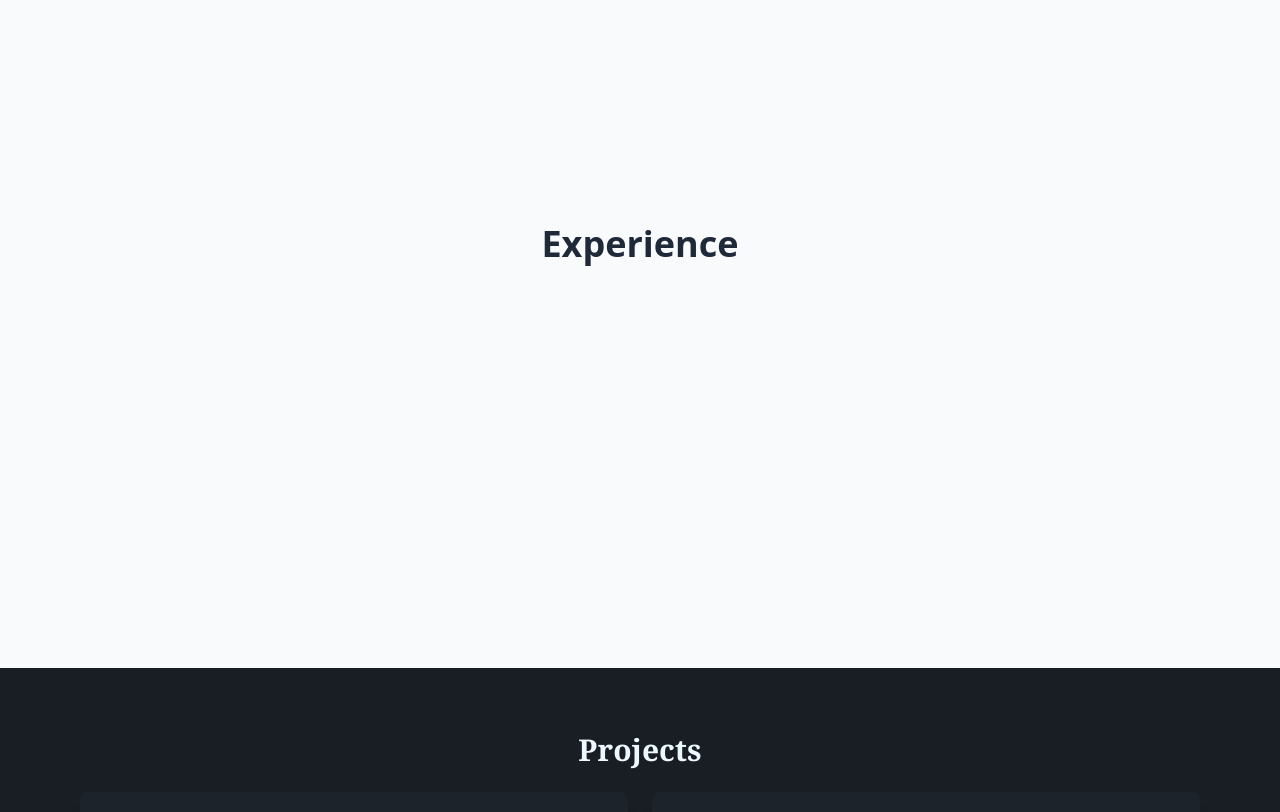
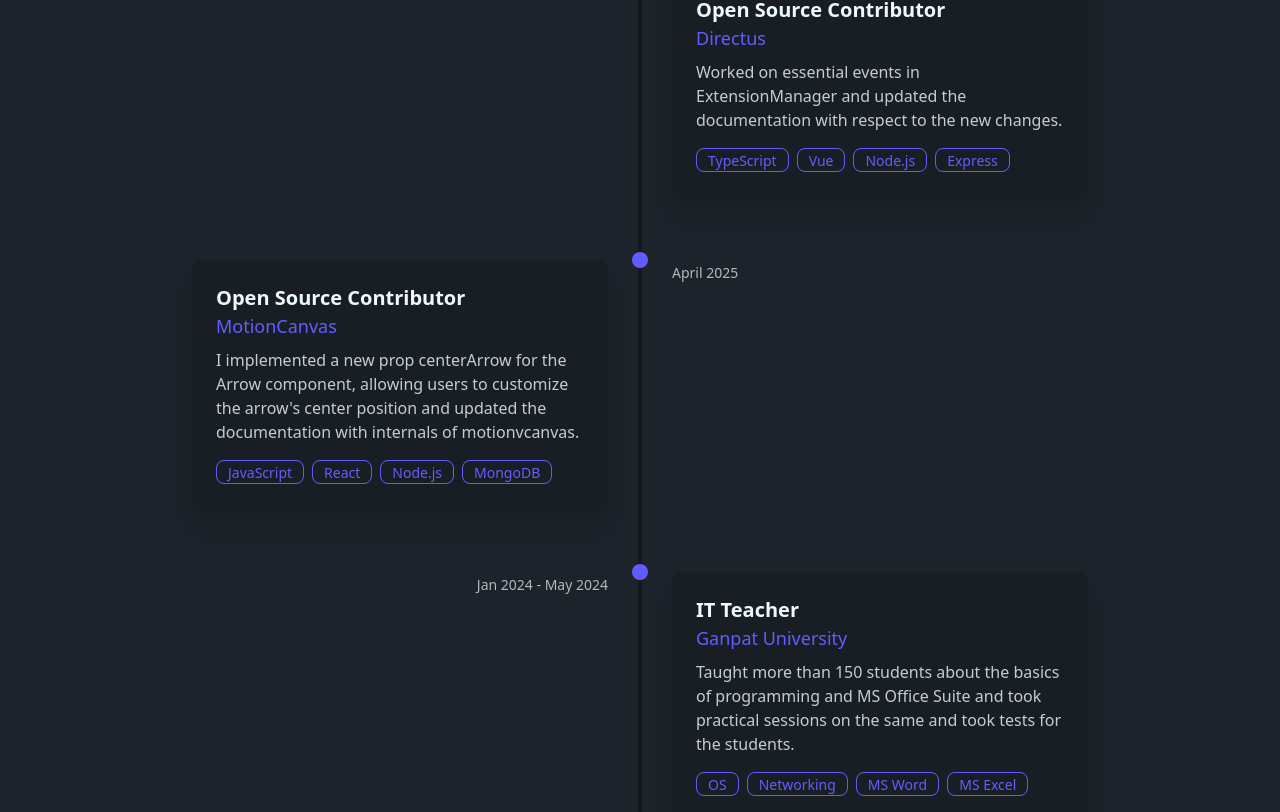
Before and after one commit to amosmurmu/amosmurmu.github.io, a React (Vite) app: page / in a window 1280 px wide. Shown: the part 1288-2100 px from the top of the page. Built offline with nearby package versions, Linux system fonts and the light colour scheme.

Commit message:
fix: Experience and Projects Link

```diff
--- a/src/components/Experience.jsx
+++ b/src/components/Experience.jsx
@@ -3,42 +3,89 @@
   const experiences = [
     {
       id : 1,
-      role: "Software Engineer Intern",
-      company: "Tech Company",
-      duration: "June 2023 - August 2023",
-      description: "Worked on developing and maintaining web applications using React and Node.js.",
-      skills: ["JavaScript", "React", "Node.js", "Express"],
+      role: "Open Source Contributor",
+      company: "Directus",
+      duration: "May 2025",
+      description: "Worked on essential events in ExtensionManager and updated the documentation with respect to the new changes.",
+      skills: ["TypeScript", "Vue", "Node.js", "Express"],
     },
     {
       id : 2,
-      role: "Full Stack Developer",
-      company: "Another Tech Company",
-      duration: "January 2023 - May 2023",
-      description: "Contributed to the development of a large-scale e-commerce platform.",
+      role: "Open Source Contributor",
+      company: "MotionCanvas",
+      duration: "April 2025",
+      description: "I implemented a new prop centerArrow for the Arrow component, allowing users to customize the arrow's center position and updated the documentation with internals of motionvcanvas.",
       skills: ["JavaScript", "React", "Node.js", "MongoDB"],
     },
     {
       id : 3,
-      role: "Intern",
-      company: "Startup Company",
-      duration: "June 2022 - August 2022",
-      description: "Assisted in building a mobile application using React Native.",
-      skills: ["JavaScript", "React Native", "Firebase"],
-    },
-    {
-      id : 4,
-      role: "Intern",
-      company: "Another Startup",
-      duration: "January 2022 - May 2022",
-      description: "Worked on a project to improve the performance of a web application.",
-      skills: ["JavaScript", "React", "Node.js"],
+      role: "IT Teacher",
+      company: "Ganpat University",
+      duration: "Jan 2024 - May 2024",
+      description: "Taught more than 150 students about the basics of programming and MS Office Suite and took practical sessions on the same and took tests for the students.",
+      skills: ["OS", "Networking", "MS Word", "MS Excel"],
     },
   ];
 
   return (
-    <div id="experience" className="min-h-screen flex flex-col justify-center items-center p-4 bg-gray-50 dark:bg-gray-900" >
-      <h2 className='text-4xl font-bold text-center mb-12 text-gray-800 dark:text-white'>Experience</h2>
+    <div id="experience" className="flex flex-col justify-center items-center p-4 bg-base-100" >
+      <h2 className='text-4xl font-bold text-center mb-12 text-base-content'>Experience</h2>
 
+        <div className="w-full max-w-4xl">
+          <div className="relative">
+            <div className="absolute left-1/2 transform -translate-x-1/2 h-full w-1 bg-base-300">
+
+            </div>
+              {experiences.map((exp, index) => {
+              const isEven = index % 2 === 0;
+              return (
+                <div key={exp.id} className="relative mb-16">
+                  {/* Dot */}
+                  <div className="absolute left-1/2 transform -translate-x-1/2 -mt-2 w-4 h-4 rounded-full bg-primary"></div>
+
+                  {/* Content Box */}
+                  <div className="flex w-full">
+                    {/* Left side */}
+                    <div className={`w-1/2 ${isEven ? "text-right pr-8" : "pr-8"}`}>
+                      {isEven ? (
+                        <span className="text-sm text-base-content opacity-70">{exp.duration}</span>
+                      ) : (
+                        <div className="card bg-base-200 shadow-xl p-6">
+                          <h3 className="text-xl font-bold text-base-content">{exp.role}</h3>
+                          <h4 className="text-lg text-primary mb-2">{exp.company}</h4>
+                          <p className="text-base-content opacity-80 mb-4">{exp.description}</p>
+                          <div className="flex flex-wrap gap-2">
+                            {exp.skills.map((skill, i) => (
+                              <span key={i} className="badge badge-outline badge-primary">{skill}</span>
+                            ))}
+                          </div>
+                        </div>
+                      )}
+                    </div>
+
+                    {/* Right side */}
+                    <div className={`w-1/2 ${isEven ? "pl-8" : "text-left pl-8"}`}>
+                      {isEven ? (
+                        <div className="card bg-base-200 shadow-xl p-6">
+                          <h3 className="text-xl font-bold text-base-content">{exp.role}</h3>
+                          <h4 className="text-lg text-primary mb-2">{exp.company}</h4>
+                          <p className="text-base-content opacity-80 mb-4">{exp.description}</p>
+                          <div className="flex flex-wrap gap-2">
+                            {exp.skills.map((skill, i) => (
+                              <span key={i} className="badge badge-outline badge-primary">{skill}</span>
+                            ))}
+                          </div>
+                        </div>
+                      ) : (
+                        <span className="text-sm text-base-content opacity-70">{exp.duration}</span>
+                      )}
+                    </div>
+                  </div>
+                </div>
+              );
+            })}
+          </div>
+        </div>
     </div>
   );
 }
--- a/src/components/Navbar.jsx
+++ b/src/components/Navbar.jsx
@@ -24,7 +24,7 @@
       <div className="max-w-6xl mx-auto px-4 py-3 flex justify-between items-center">
         <h1 className="text-xl font-bold">amos murmu</h1>
         <ul className="flex space-x-6 items-center">
-          {["Projects", "Contact"].map((item) => (
+          {["Projects", "Contact","Experience"].map((item) => (
             <li key={item}>
               <a
                 href={`#${item.toLowerCase()}`}
--- a/src/components/Projects.jsx
+++ b/src/components/Projects.jsx
@@ -4,7 +4,7 @@
     description: "A Image processing service with Nodejs",
     techStack: ["TypeScript", "RESTAPI", "Redis", "BullMQ", "Node", "Express"],
     github: "https://github.com/amosmurmu/image_processing_system",
-    demo: "https://image-processing-system-7j50.onrender.com/api/file",
+    demo: "https://image-processing-system-7j50.onrender.com",
   },
   {
     title: "RealTime Chat Application",
@@ -18,7 +18,7 @@
     description: "An Ecommerce app built with Node",
     techStack: ["MongoDb", "Node", "Express"],
     github: "https://github.com/amosmurmu/ecommerce",
-    demo: "https://ecommerce-production-3901.up.railway.app/",
+    demo: "https://ecommerce-04y9.onrender.com",
   },
 ];
 
```
